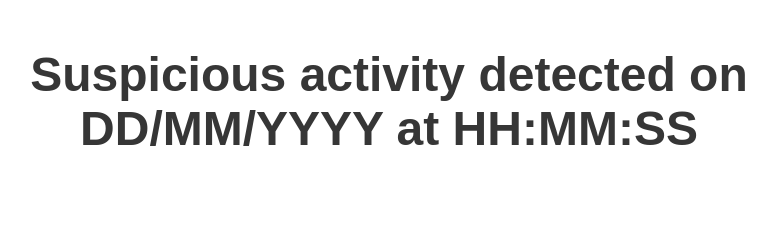
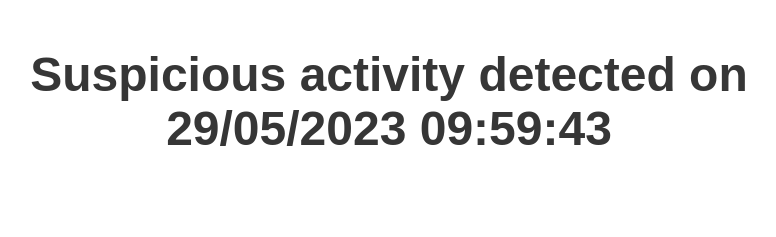
Before and after one commit to fabiopoiesi/shield, a plain HTML site: page index.html in a window 1280 px wide. Shown: the top 237 px of the page, without its empty margins (251-1027 px from the left). Drawn offline with nearby package versions, Linux system fonts and the light colour scheme; a script that the page names is missing; some icons are missing.

Commit message:
updating anomaly

```diff
--- a/index.html
+++ b/index.html
@@ -42,7 +42,7 @@
     <div class="container is-max-desktop">
       <div class="columns is-centered">
         <div class="column has-text-centered">
-          <h1 class="title is-1 page-title">Suspicious activity detected on DD/MM/YYYY at HH:MM:SS</h1>
+          <h1 class="title is-1 page-title">Suspicious activity detected on 29/05/2023 09:59:43</h1>
 
 
         </div>
```
